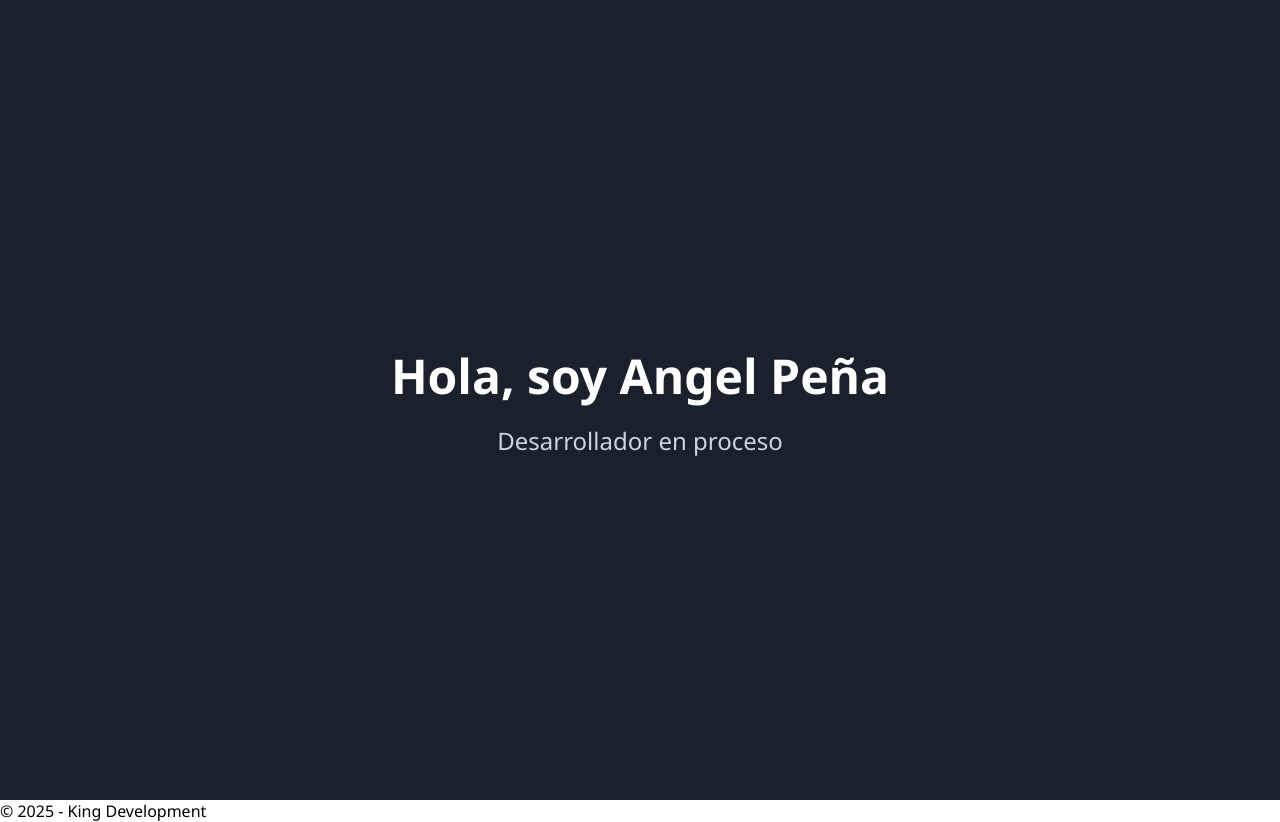
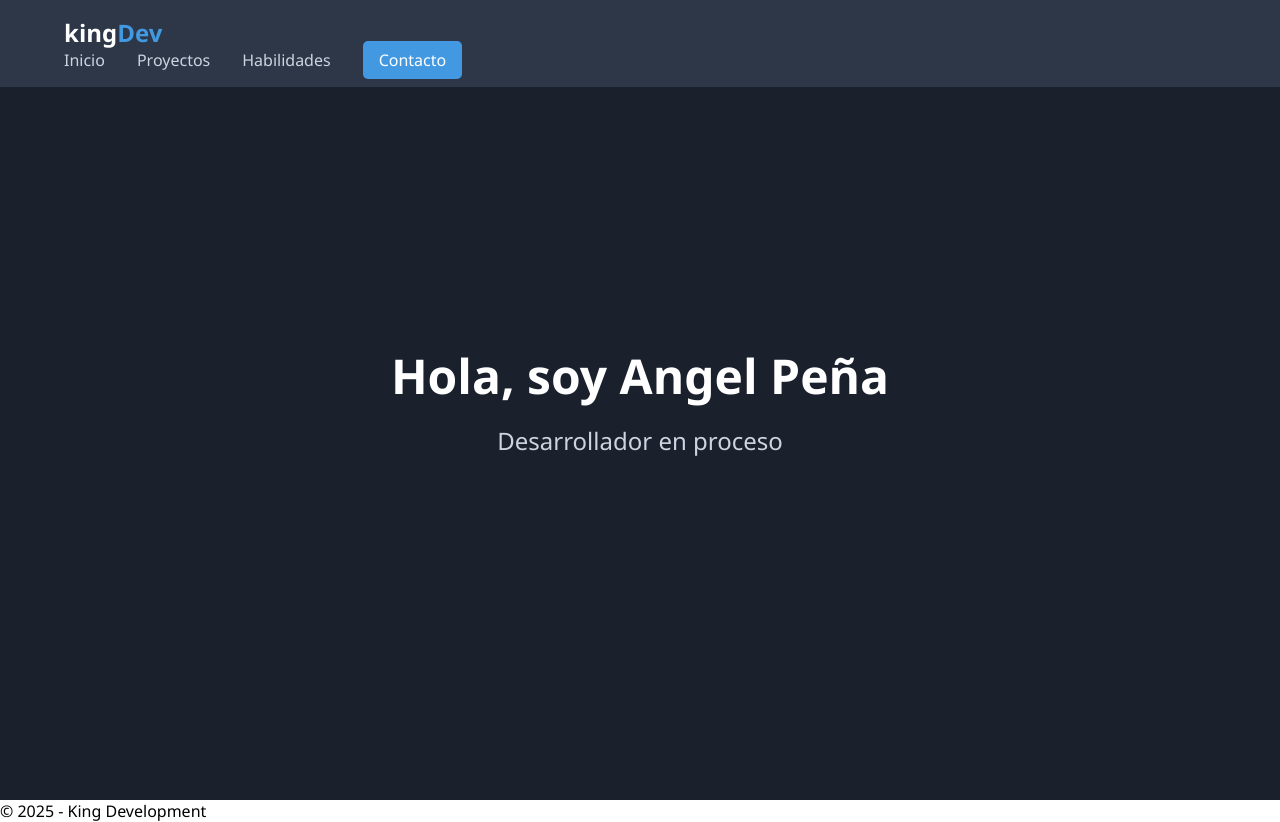
Before and after one commit to King1Angel/Portafolio-Angel, a plain HTML site: page index.html in a window 1280 px wide. Drawn offline with Linux system fonts and the light colour scheme.

Commit message:
navbar con flexbox y estilos

```diff
--- a/index.html
+++ b/index.html
@@ -9,7 +9,16 @@
 <body>
     <header>
         <nav>
-            </nav>
+            <div class="logo">
+                <a href="#">king<span>Dev</span></a>
+            </div>
+            <ul class="nav-links">
+                <li><a href="#">Inicio</a></li>
+                <li><a href="#proyectos">Proyectos</a></li>
+                <li><a href="#">Habilidades</a></li>
+                <li><a href="#" class="btn-contacto">Contacto</a></li>
+            </ul>
+        </nav>
     </header>
 
     <main>
--- a/styles.css
+++ b/styles.css
@@ -36,3 +36,54 @@
     font-size: 1.5rem;
     color: #cbd5e0;
 }
+
+/* Estilos del Header/Navbar */
+header {
+    background-color: #2d3748; /* Un tono un poco más claro que el hero */
+    padding: 1rem 5%;
+    position: fixed; /* Para que el menú se quede arriba al hacer scroll */
+    width: 100%;
+    top: 0;
+    z-index: 1000;
+}
+
+.navbar {
+    display: flex;
+    justify-content: space-between; /* LA MAGIA: Logo a la izquierda, Links a la derecha */
+    align-items: center;
+}
+
+.logo a {
+    color: white;
+    text-decoration: none;
+    font-size: 1.5rem;
+    font-weight: bold;
+}
+
+.logo span {
+    color: #4299e1; /* Color azul para destacar */
+}
+
+.nav-links {
+    display: flex; /* Flexbox otra vez para poner los <li> en fila */
+    list-style: none;
+    gap: 2rem; /* Separa los enlaces equitativamente */
+}
+
+.nav-links a {
+    color: #cbd5e0;
+    text-decoration: none;
+    transition: color 0.3s;
+}
+
+.nav-links a:hover {
+    color: white; /* Efecto al pasar el mouse */
+}
+
+/* Botón especial de contacto */
+.btn-contacto {
+    background-color: #4299e1;
+    color: white !important;
+    padding: 0.5rem 1rem;
+    border-radius: 5px;
+}
```
